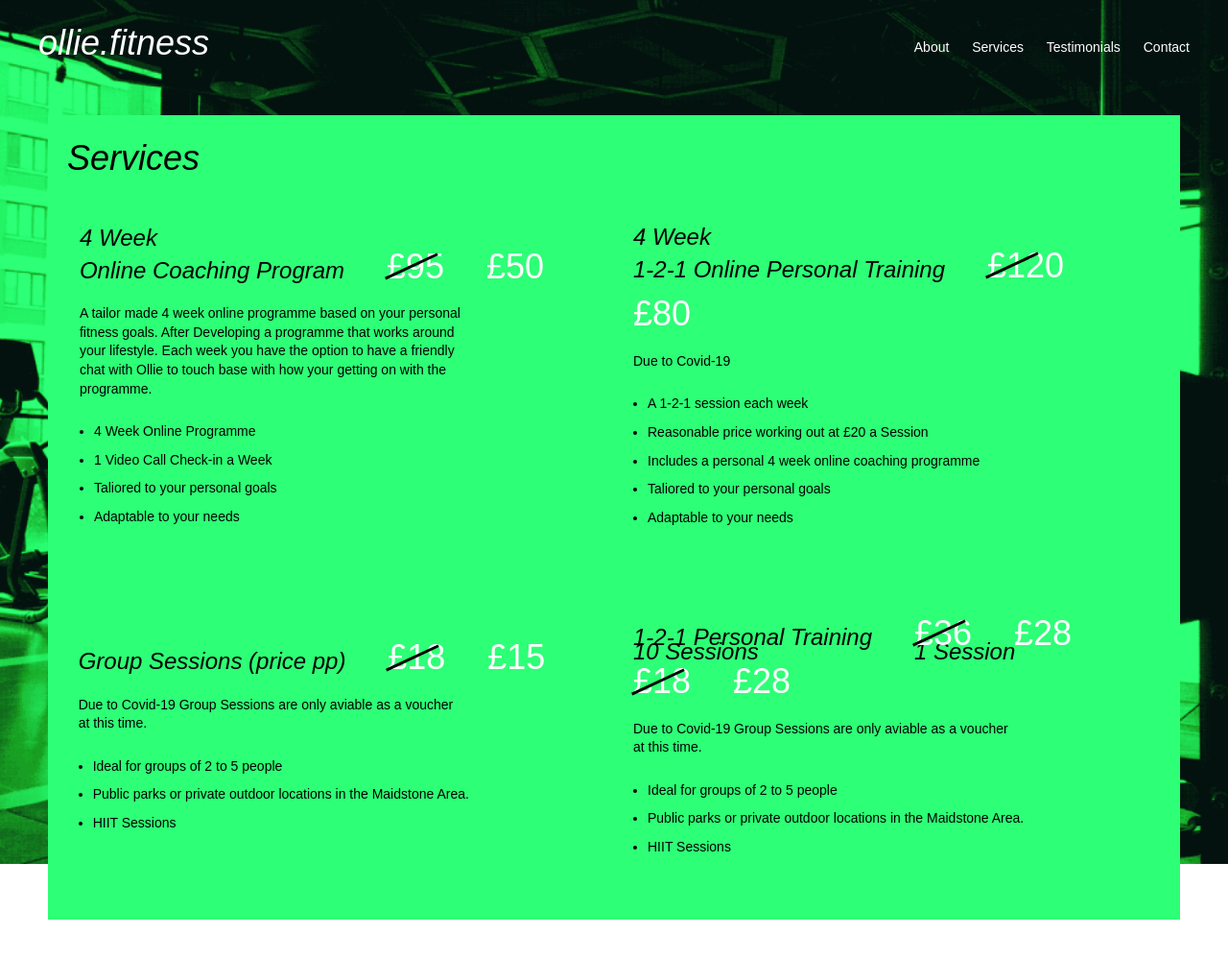
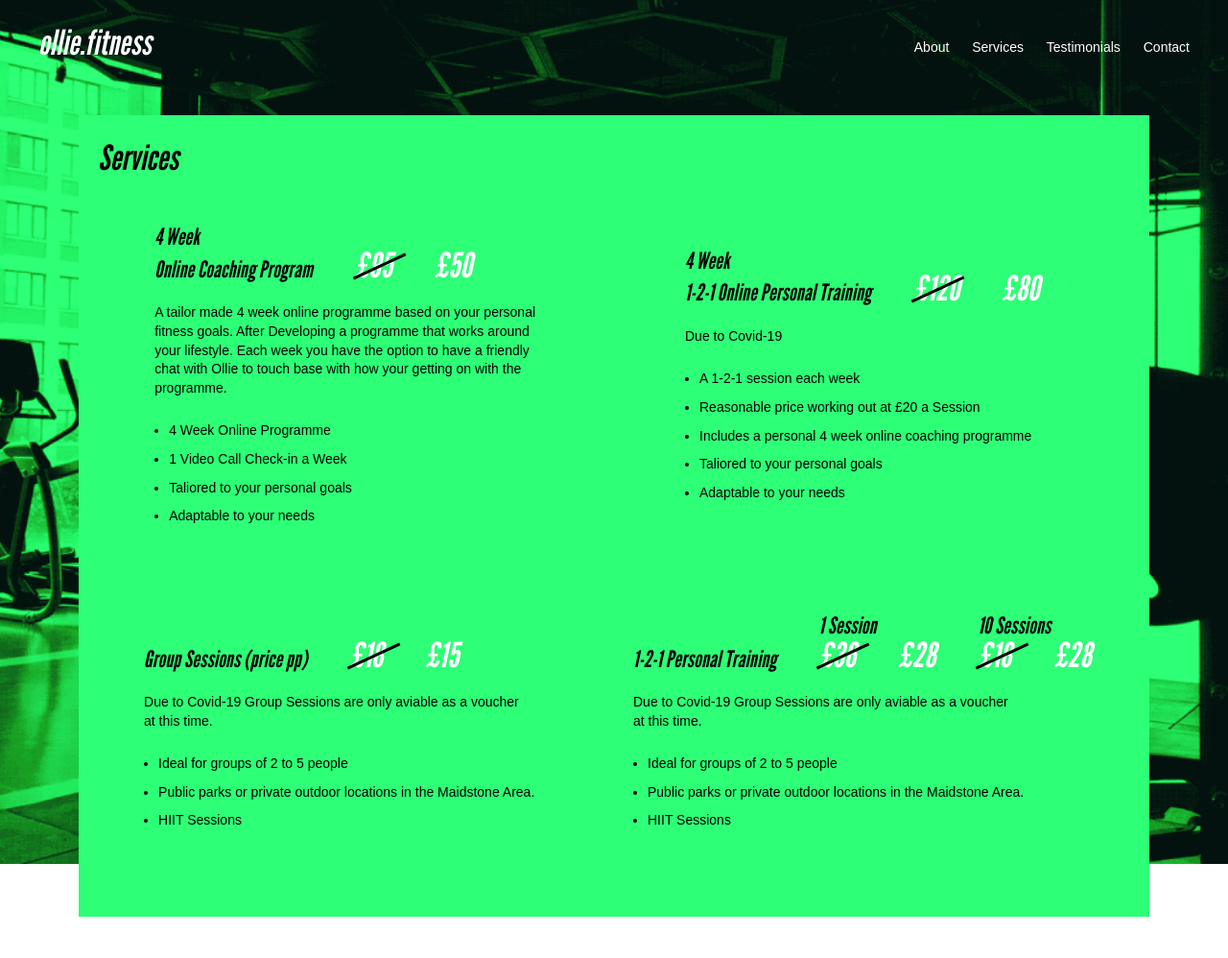
Before and after one commit to tom-wells/olliefitness, a Jekyll site: the page built from services.md, in a window 1280 px wide. Shown: the whole page at 96% size. Built offline with Jekyll 4.4.1, drawn with Linux system fonts in a browser that asks for light colours.

Commit message:
added adjustment to browers fonts

```diff
--- a/assets/app.scss
+++ b/assets/app.scss
@@ -18,7 +18,7 @@ $white :#fff;
 
 
 
-$header-font: 'League Gothic', 'Helvetica' sans-serif;
+$header-font: 'League Gothic', Helvetica, sans-serif;
 $body-font: sans-serif;
 
 $header-size:36px;
@@ -262,6 +262,8 @@ header {
 .price {
     font-size:$header-size;
     font-family:$header-font;
+    font-weight:100;
+    font-style: italic;
     margin:0;
 }
 
```
